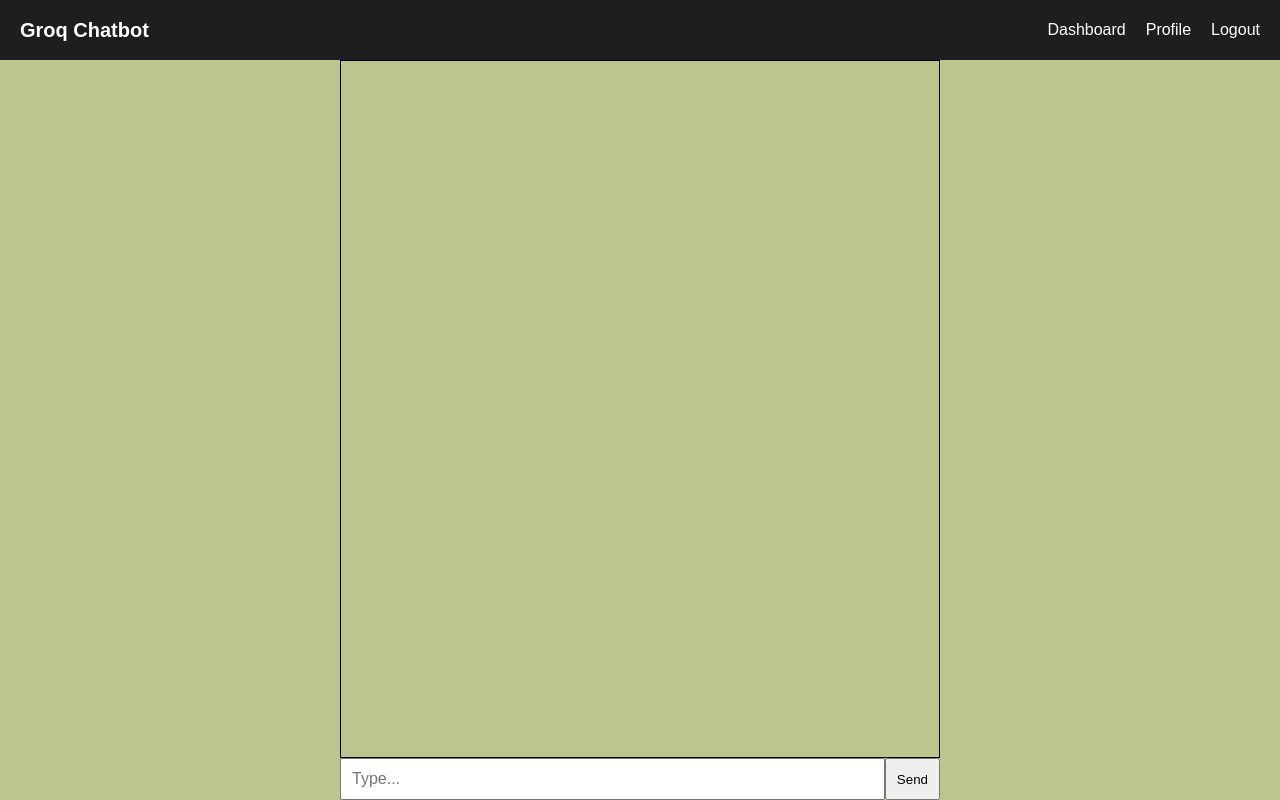
After one commit to AishB007/chatbot-app, a FastAPI app: template templates/dashboard.html in a window 1280 px wide. The commit adds this page. Run offline with FastAPI, Linux system fonts and the light colour scheme; the template is opened without the code that fills it, so the values that code supplies are empty.

Commit message:
Phase2 :added new web pages for register and login saving chat history to mongo also , phase done

```diff
--- a/main.py
+++ b/main.py
@@ -1,4 +1,5 @@
 from fastapi import FastAPI, Request, Form
+from fastapi.staticfiles import StaticFiles
 from pydantic import BaseModel
 from fastapi.responses import HTMLResponse, RedirectResponse
 from fastapi.templating import Jinja2Templates
@@ -7,6 +8,7 @@ from auth import authenticate_user, register_user
 
 app = FastAPI()
 templates = Jinja2Templates(directory="templates")
+app.mount("/static", StaticFiles(directory="static"), name="static")
 
 # 👉 Home redirect
 @app.get("/", response_class=HTMLResponse)
@@ -46,9 +48,19 @@ def login_user(username: str = Form(...), password: str = Form(...)):
     response.set_cookie(key="user", value=username)
     return response
 
+@app.get("/logout")
+def logout_user():
+    response = RedirectResponse(url="/login", status_code=302)
+    response.delete_cookie(key="user")
+    return response
+
 @app.get("/dashboard", response_class=HTMLResponse)
 def home(request: Request):
-    return templates.TemplateResponse(request=request, name="index.html")
+    token = request.cookies.get("user")
+    if not token:
+        return RedirectResponse(url="/login")
+
+    return templates.TemplateResponse(request=request, name="dashboard.html")
 
 # Request body schema
 class ChatRequest(BaseModel):
@@ -56,10 +68,11 @@ class ChatRequest(BaseModel):
 
 # API endpoint
 @app.post("/chat")
-def chat(request: ChatRequest):
-    user_message = request.message
+def chat(request: Request,body:ChatRequest):
+    user_message = body.message
+    username = request.cookies.get("user")
 
-    response = get_response(user_message)
+    response = get_response(username,user_message)
 
     return {
         "user": user_message,
--- /dev/null
+++ b/static/css/dashboard.css
@@ -0,0 +1,93 @@
+body {
+    margin: 0;
+    font-family: Arial;
+    background-color:  #bdc58f;
+    color: black;
+    justify-content: center;
+}
+
+.dashboard-container {
+    width: 100%;
+    max-width: 100px;
+    height: 60px;
+    display: flex;
+    flex-direction: column;
+}
+
+.navbar {
+  width: 100%;
+  height: 60px;
+  background-color: #1e1e1e;
+  color: white;
+
+  display: flex;
+  justify-content: space-between;
+  align-items: center;
+
+  padding: 0 20px;
+  box-sizing: border-box;
+}
+
+.logo {
+  font-size: 20px;
+  font-weight: bold;
+}
+
+.nav-links {
+  display: flex;
+  gap: 20px;
+}
+
+.nav-links a {
+  color: white;
+  text-decoration: none;
+  font-size: 16px;
+}
+
+.nav-links a:hover {
+  color: #00adb5;
+}
+
+.main{
+    display: flex;
+    justify-content: center;
+    align-items: center;
+}
+.container {
+    width: 100%;
+    max-width: 600px;
+    height: calc(100vh - 60px);
+    display: flex;
+    flex-direction: column;
+}
+
+#chat-box {
+    flex: 1;
+    overflow-y: auto;
+    padding: 10px;
+    border: 1px solid black;
+}
+
+.input-area {
+    display: flex;
+}
+
+input {
+    flex: 1;
+    padding: 10px;
+    font-size: 16px;
+}
+
+button {
+    padding: 10px;
+}
+
+.user {
+    text-align: left;
+    margin: 5px;
+}
+
+.bot {
+    text-align: right;
+    margin: 5px;
+}
--- /dev/null
+++ b/templates/dashboard.html
@@ -0,0 +1,57 @@
+<!DOCTYPE html>
+<html>
+<head>
+    <meta name="viewport" content="width=device-width, initial-scale=1.0">
+    <title>Groq Chatbot</title>
+    <link rel="stylesheet" href="/static/css/dashboard.css">
+</head>
+
+<body>
+
+<nav class="navbar">
+  <div class="logo">Groq Chatbot</div>
+
+  <div class="nav-links">
+    <a href="/dashboard">Dashboard</a>
+    <a href="/profile">Profile</a>
+    <a href="/logout">Logout</a>
+  </div>
+</nav>
+
+
+<div class="main">
+<div class="container">
+    <div id="chat-box"></div>
+
+    <div class="input-area">
+        <input type="text" id="message" placeholder="Type..." />
+        <button onclick="sendMessage()">Send</button>
+    </div>
+</div>
+</div>
+
+<script>
+async function sendMessage() {
+    const input = document.getElementById("message");
+    const chatBox = document.getElementById("chat-box");
+
+    const msg = input.value;
+
+    chatBox.innerHTML += `<div class="user">You: ${msg}</div>`;
+    input.value = "";
+
+    const res = await fetch("/chat", {
+        method: "POST",
+        headers: {"Content-Type": "application/json"},
+        body: JSON.stringify({message: msg})
+    });
+
+    const data = await res.json();
+
+    chatBox.innerHTML += `<div class="bot">Bot: ${data.response}</div>`;
+    chatBox.scrollTop = chatBox.scrollHeight;
+}
+</script>
+
+</body>
+</html>
```
Also changed, not shown: db.py (+33 -0 lines), llm.py (+14 -5 lines), static/css/login.css (added, +20 -0 lines), static/css/register.css (added, +20 -0 lines), templates/index.html (deleted, +0 -94 lines), templates/login.html (+40 -6 lines), templates/register.html (+16 -3 lines).
